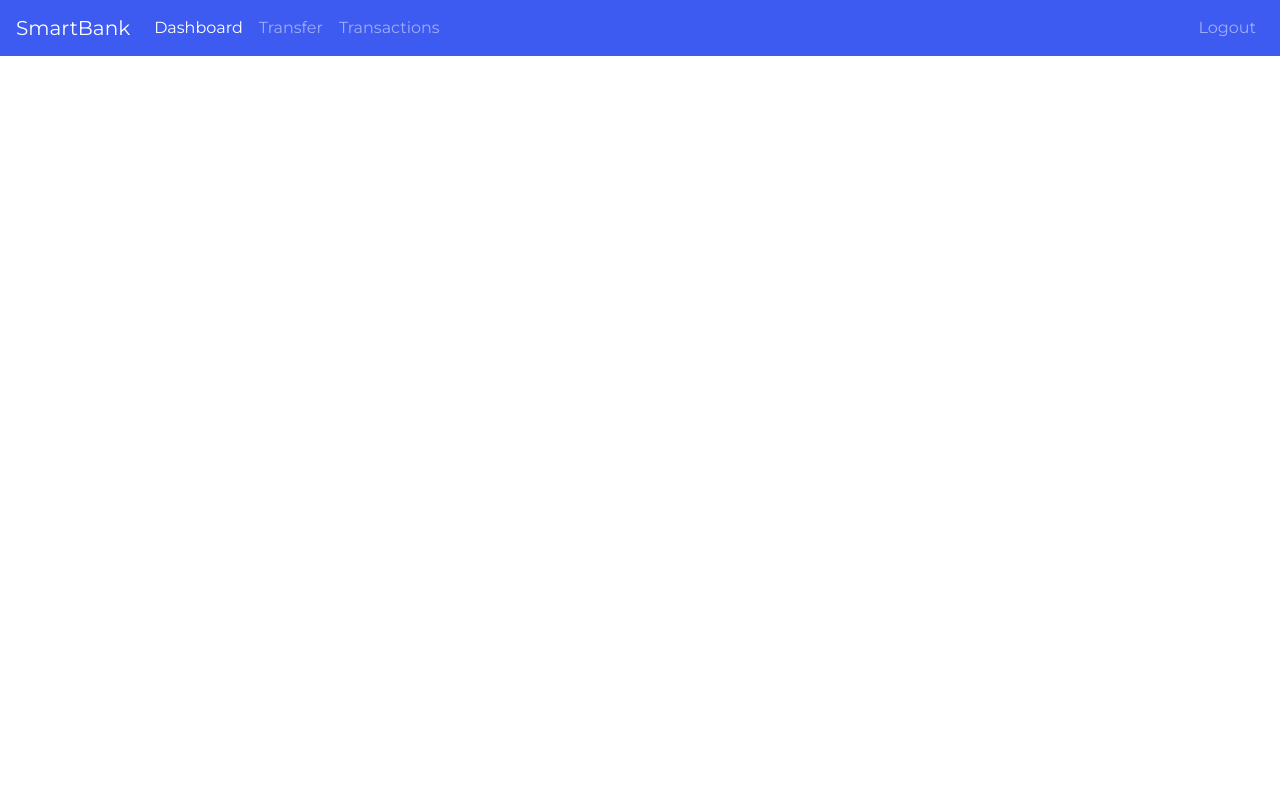
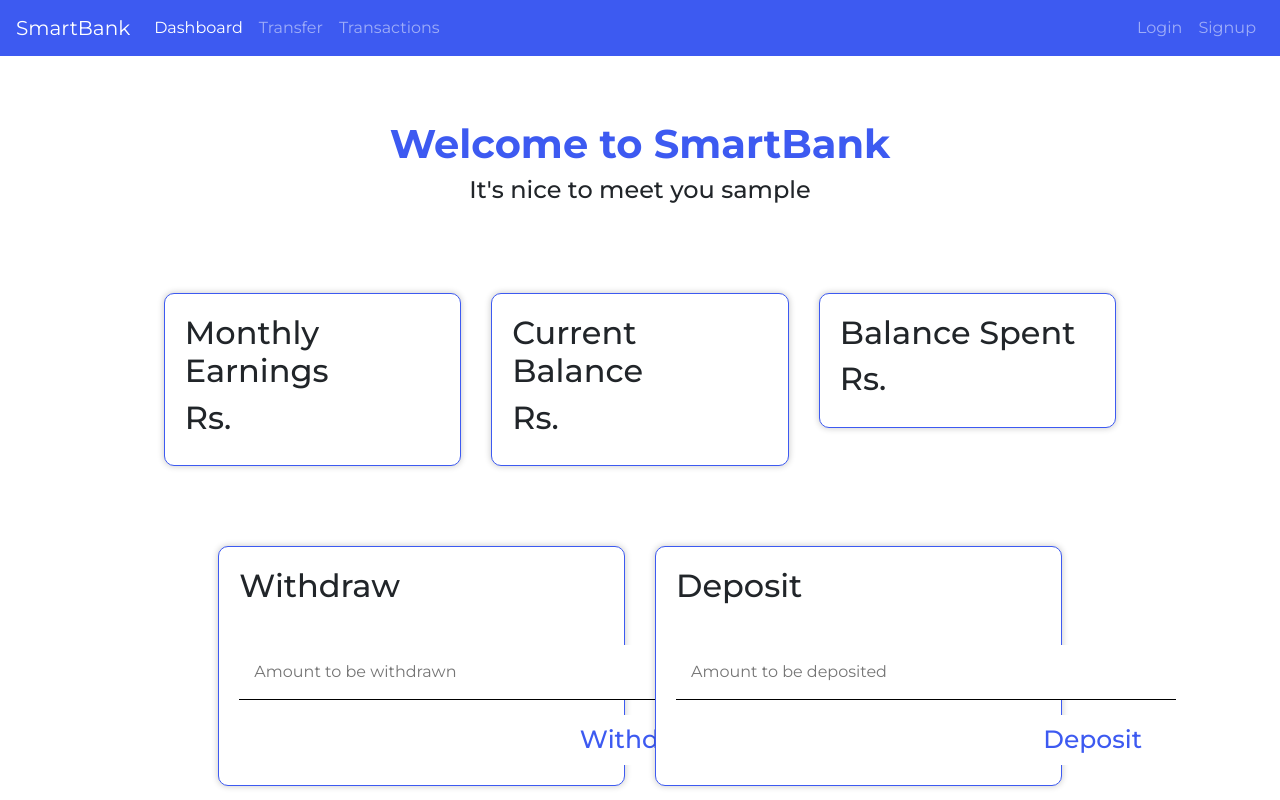
Before and after one commit to Ammaros/SmartBank, a Django app: page /dashboard/ in a window 1280 px wide. Run offline with Django 3.2, Linux system fonts and the light colour scheme; the visitor is signed in with stand-in values (Sample User, id 1); some libraries are stand-ins or nearby versions.

Commit message:
dashboard forntend

```diff
--- a/bankapp/static/css/styles.css
+++ b/bankapp/static/css/styles.css
@@ -1,11 +1,24 @@
+/* Compulsary */
 body {
     font-family: 'Montserrat', sans-serif;
 }
 
+.btn,
+.btn-primary:hover,
+.btn-primary:active,
+.btn-primary:visited,
+.btn-primary:focus {
+    background-color: #3d5af1 !important;
+    border-color: #3d5af1;
+    box-shadow: 0px 6px 12px rgba(0, 0, 0, 0.3);
+}
+
+/* Nav */
 #nav {
     background-color: #3d5af1;
 }
 
+/* Welcome */
 #welcome-header {
     padding-top: 8rem;
 }
@@ -23,14 +36,7 @@
     font-weight: 500;
 }
 
-.btn,
-.btn-primary:hover,
-.btn-primary:active,
-.btn-primary:visited,
-.btn-primary:focus {
-    background-color: #3d5af1 !important;
-    border-color: #3d5af1;
-}
+
 
 #landing-button {
     padding-top: 10rem;
@@ -44,6 +50,7 @@
     text-decoration: none;
 }
 
+/* Login/Signup */
 form {
     padding-top: 2rem;
     width: 550px;
@@ -77,3 +84,74 @@
     text-align: center;
     font-weight: 700;
 }
+
+/* Dashboard */
+#welcome {
+    text-align: center;
+    padding-top: 4rem;
+}
+
+#welcome h1 {
+    color: #3d5af1;
+    font-weight: 700;
+}
+
+#info .card {
+    border: 8;
+    border-color: #3d5af1;
+    border-radius: 10px;
+    box-shadow: 0px 0px  6px 0.5px rgba(0, 0, 0, 0.2);
+}
+
+#info .row {
+    padding-top: 5rem;
+    display: flex;
+    justify-content: center;
+}
+
+#info form {
+    height: 9rem;
+}
+
+.formStyle {
+    padding: 15px;
+    width: 500px;
+    border-bottom-width: 1px;
+    border-bottom-style: solid;
+    border-bottom-color: #000000;
+    border-top-style: none;
+    border-right-style: none;
+    border-left-style: none;
+    font-size: 1em;
+    color: #000000;
+}
+
+.formButton {
+    float: right;
+	background-color:#ffffff;
+	display:inline-block;
+	color:#3d5af1;
+	font-size:25px;
+	font-weight: 500;
+	padding:6px 24px;
+    margin-top: 15px;
+    margin-right: 60px;
+}
+
+.formButton:hover {
+	background-color: #3d5af1;
+  color:#ffffff;
+}
+
+.formButton:active {
+	position:relative;
+	top:3px;
+}
+
+#info a {
+    text-decoration: none;
+}
+
+#info input:focus {
+    outline: none;
+}
--- a/bankapp/templates/bankapp/dashboard.html
+++ b/bankapp/templates/bankapp/dashboard.html
@@ -2,6 +2,62 @@
 
 {% block content %}
 
-{{ request.user.account.balance }}
+<div id="welcome">
+    <h1>Welcome to SmartBank</h1>
+    <h4>It's nice to meet you {{ request.user.username }}</h4>
+</div>
+
+<section id="info">
+    <div class="row">
+        <div class="col-lg-3 col-md-6">
+            <div class="card">
+                <div class="card-body">
+                    <h2>Monthly Earnings</h2>
+                    <h2>Rs. {{ request.user.account.balance }}</h2>
+                </div>
+            </div>
+        </div>
+        <div class="col-lg-3 col-md-6">
+            <div class="card">
+                <div class="card-body">
+                    <h2>Current Balance</h2>
+                    <h2>Rs. {{ request.user.account.balance }}</h2>
+                </div>
+            </div>
+        </div>
+        <div class="col-lg-3 col-md-6">
+            <div class="card">
+                <div class="card-body">
+                    <h2>Balance Spent</h2>
+                    <h2>Rs. {{ request.user.account.balance }}</h2>
+                </div>
+            </div>
+        </div>
+    </div>
+    <div class="row py-6">
+        <div class="col-lg-4 col-md-6">
+            <div class="card">
+                <div class="card-body">
+                    <h2>Withdraw</h2>
+                    <form>
+                        <input type="number" class="formStyle" placeholder="Amount to be withdrawn"/>
+                        <a href="#" class="formButton">Withdraw</a>
+                    </form>
+                </div>
+            </div>
+        </div>
+        <div class="col-lg-4 col-md-6">
+            <div class="card">
+                <div class="card-body">
+                    <h2>Deposit</h2>
+                    <form>
+                        <input type="number" class="formStyle" placeholder="Amount to be deposited"/>
+                        <a href="#" class="formButton">Deposit</a>
+                    </form>
+                </div>
+            </div>
+        </div>
+    </div>
+</section>
 
 {% endblock %}
--- a/bankapp/templates/bankapp/login.html
+++ b/bankapp/templates/bankapp/login.html
@@ -8,9 +8,7 @@
     {% csrf_token %}
     {% if messages %}
         {% for message in messages %}
-            <div class="alert alert-info" role="alert">
-                {{ message }}
-            </div>
+            <div class="alert {% if message.tags %} alert-{{ message.tags }}{% endif %}">{{ message|safe }}</div>
         {% endfor %}
     {% endif %}
     <div>
--- a/bankapp/templates/bankapp/signup.html
+++ b/bankapp/templates/bankapp/signup.html
@@ -8,9 +8,7 @@
     {% csrf_token %}
     {% if messages %}
         {% for message in messages %}
-            <div class="alert alert-info" role="alert">
-                {{ message }}
-            </div>
+            <div class="alert {% if message.tags %} alert-{{ message.tags }}{% endif %}">{{ message|safe }}</div>
         {% endfor %}
     {% endif %}
     <div>
--- a/bankapp/views.py
+++ b/bankapp/views.py
@@ -55,7 +55,8 @@
 
 @login_required(redirect_field_name='login-page')
 def dashboard(request):
-    return render(request, 'bankapp/dashboard.html')
+    user = User.objects.all()
+    return render(request, 'bankapp/dashboard.html', {'user': user})
 
 @login_required(redirect_field_name='login-page')
 def transfer(request):
```
